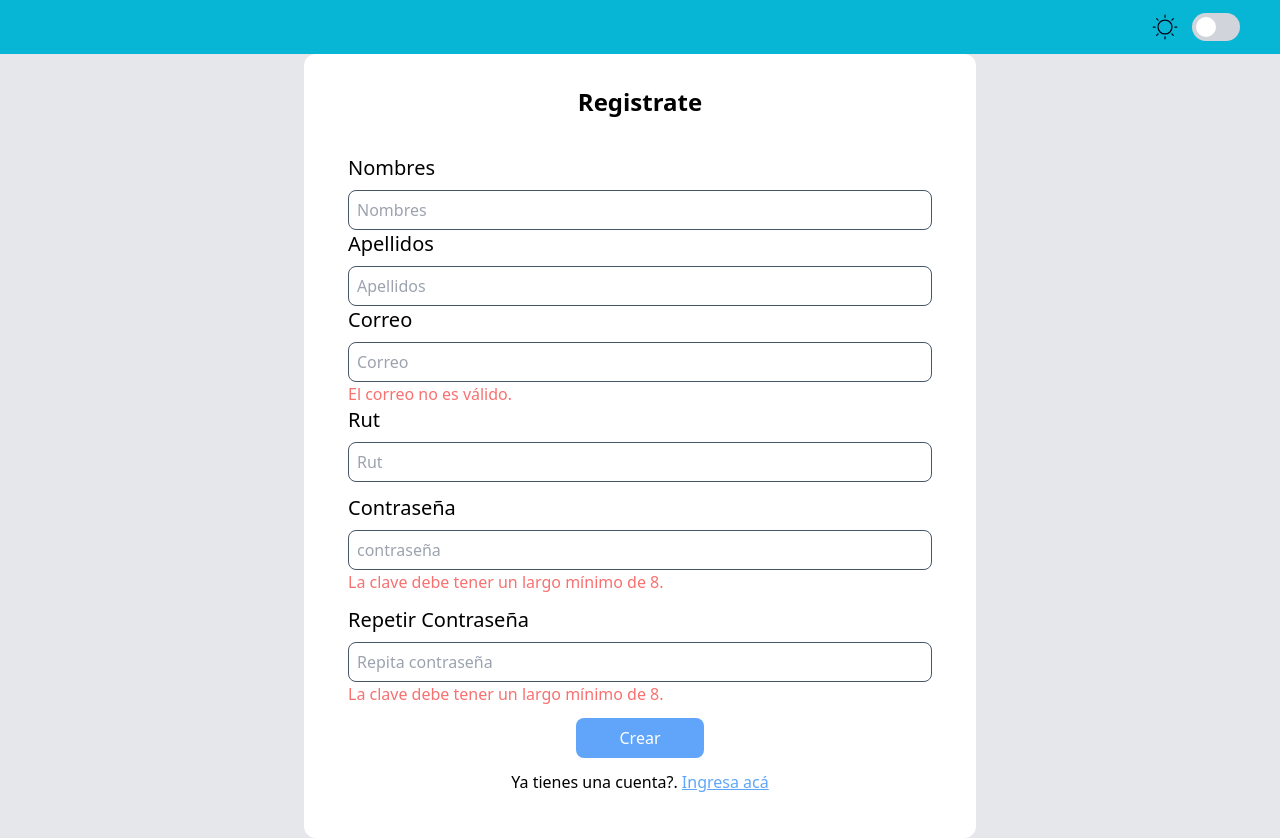
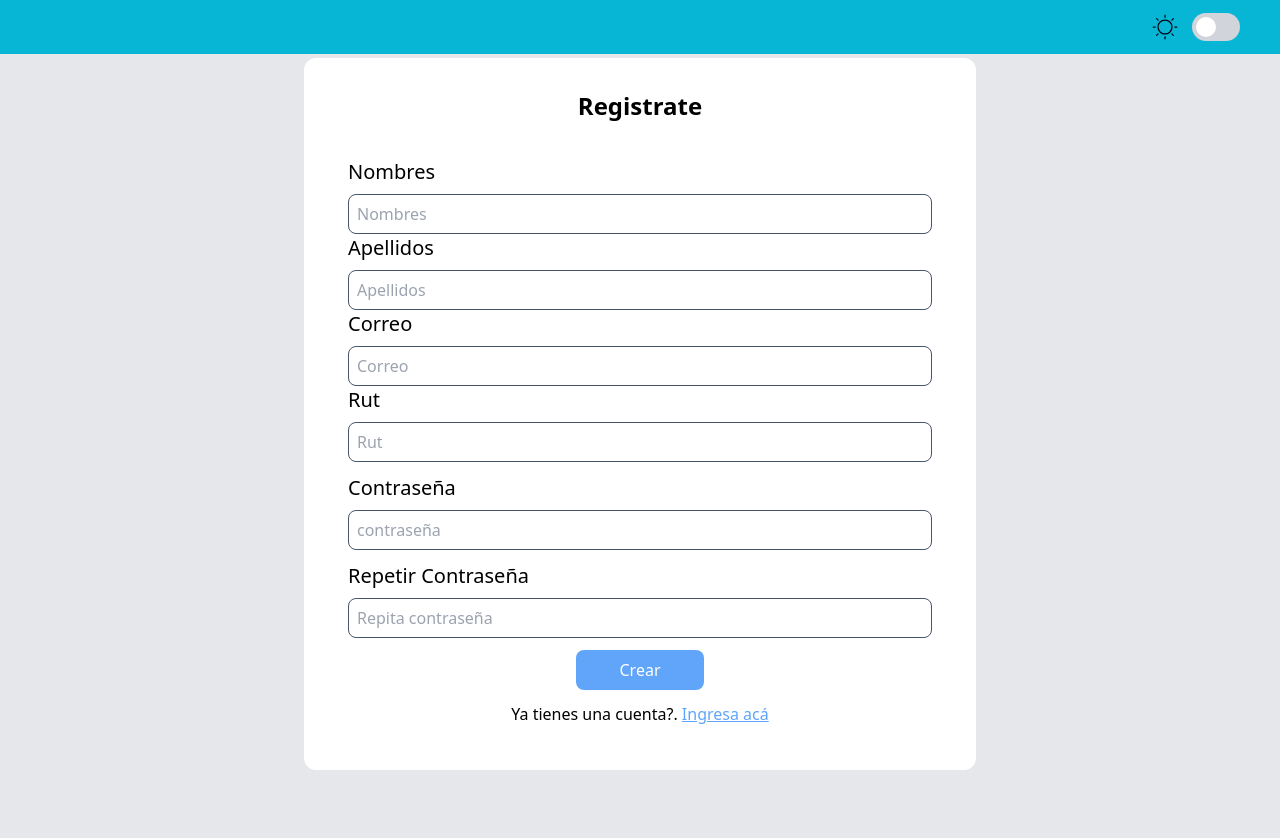
Before and after one commit to Jdiazb93/secure-login, a React (Create React App) app in the folder front/: page /sign-up in a window 1280 px wide. After the commit the page ends 800 px from the top, so only its background shows below. Built offline with nearby package versions, Linux system fonts and the light colour scheme.

Commit message:
Fix validations

```diff
--- a/front/src/components/createUser.jsx
+++ b/front/src/components/createUser.jsx
@@ -14,9 +14,9 @@ export const CreateUser = () => {
         repeatPassword: ''
     })
     const [error, setError] = useState({
-        email: '',
-        password: '',
-        repeatPassword: ''
+        email: null,
+        password: null,
+        repeatPassword: null
     })
 
     const navigate = useNavigate()
@@ -30,13 +30,22 @@ export const CreateUser = () => {
     }, [token, navigate])
 
     useEffect(() => {
-        const isEmailValid = emailValidator(formData.email)
-        const isPasswordValid = minLength(formData.password, 7)
-        const isRepeatPasswordValid = minLength(formData.repeatPassword, 7)
+        let isEmailValid = true
+        let isPasswordValid = true
+        let isRepeatPasswordValid = true
+        if(formData.email){
+            isEmailValid = emailValidator(formData.email)
+        }
+        if(formData.password) {
+            isPasswordValid = minLength(formData.password, 7)
+        }
+        if(formData.repeatPassword) {
+            isRepeatPasswordValid = minLength(formData.repeatPassword, 7)
+        }
         setError({
             email: !isEmailValid ?  'El correo no es válido.' : null,
             password: !isPasswordValid ?  'La clave debe tener un largo mínimo de 8.' : null,
-            repeatPassword: !isRepeatPasswordValid ?  'La clave debe tener un largo mínimo de 8.' : null,
+            repeatPassword: !isRepeatPasswordValid ?  'La clave debe tener un largo mínimo de 8.' : null
         })
     }, [formData])
 
```
